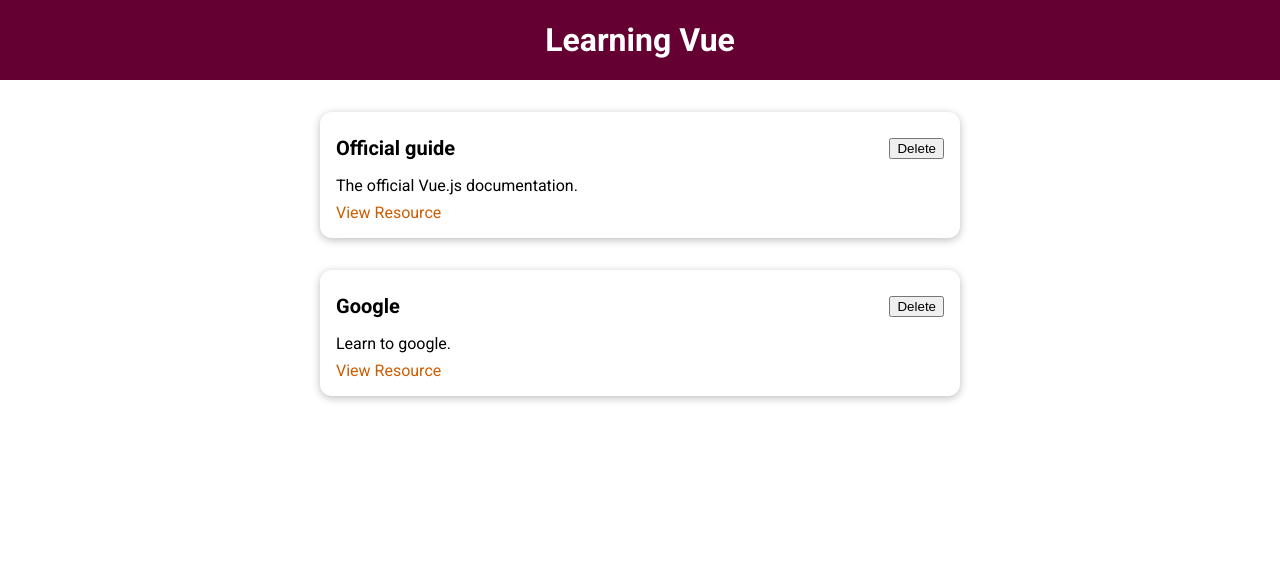
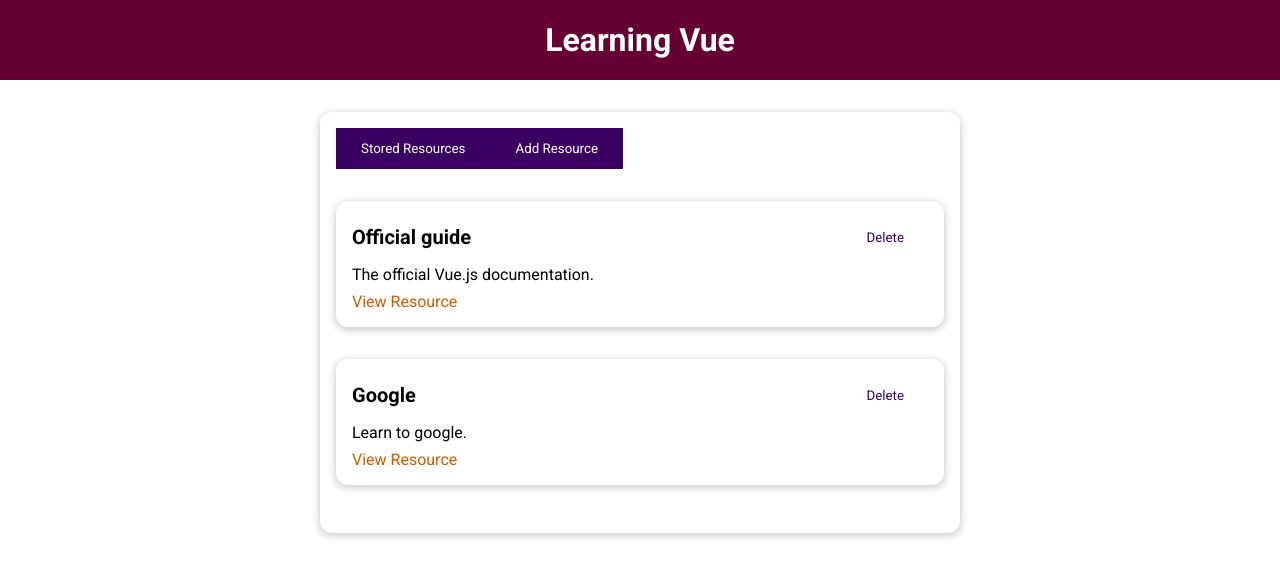
Before and after one commit to ihrynkiv/modal-vue, a Vue app: page / in a window 1280 px wide. Shown: the top 578 px of the page. Built offline with nearby package versions, Linux system fonts and the light colour scheme.

Commit message:
Add new component: AddResource, TheResources. Refactored Dummy data to provide in App.vue

```diff
--- a/src/App.vue
+++ b/src/App.vue
@@ -1,19 +1,17 @@
 <template>
   <the-header title="Learning Vue" />
-  <stored-resource :resources="storedResources" />
+  <the-resources />
 </template>
 
 <script>
-import StoredResource from './components/learning-resources/StoredResources.vue';
 import TheHeader from './components/layouts/TheHeader.vue';
-
+import TheResources from './components/learning-resources/TheResources';
 export default {
   components: {
-    StoredResource,
-    TheHeader
+    TheHeader,
+    TheResources
   },
-  data() {
-    return {
+  provide: {
     storedResources: [
       {
         id: 'official-guide',
@@ -28,7 +26,6 @@
         link: 'https://google.com'
       }
     ]
-    };
   }
 };
 </script>
--- /dev/null
+++ b/src/components/UI/BaseButton.vue
@@ -0,0 +1,39 @@
+<template>
+  <button :type="type" :class="mode">
+    <slot />
+  </button>
+</template>
+
+<script>
+export default {
+  props: ['type', 'mode']
+};
+</script>
+
+<style scoped>
+button {
+  padding: 0.75rem 1.5rem;
+  font-family: inherit;
+  background-color: #3a0061;
+  border: 1px solid #3a0061;
+  color: white;
+  cursor: pointer;
+}
+
+button:hover,
+button:active {
+  background-color: #270041;
+  border-color: #270041;
+}
+
+.flat {
+  background-color: transparent;
+  color: #3a0061;
+  border: none;
+}
+
+.flat:hover,
+.flat:active {
+  background-color: #edd2ff;
+}
+</style>
--- /dev/null
+++ b/src/components/learning-resources/AddResource.vue
@@ -0,0 +1,9 @@
+<template>
+  <h2>Add Resource</h2>
+</template>
+
+<script>
+export default {};
+</script>
+
+<style scoped></style>
--- a/src/components/learning-resources/LearningResource.vue
+++ b/src/components/learning-resources/LearningResource.vue
@@ -3,7 +3,7 @@
     <base-card>
       <header>
         <h3>{{ title }}</h3>
-        <button>Delete</button>
+        <base-button mode="flat">Delete</base-button>
       </header>
       <p>{{ description }}</p>
       <nav>
--- a/src/components/learning-resources/StoredResources.vue
+++ b/src/components/learning-resources/StoredResources.vue
@@ -1,7 +1,7 @@
 <template>
   <ul>
     <learning-resource
-      v-for="res in resources"
+      v-for="res in storedResources"
       :key="res.id"
       :title="res.title"
       :description="res.description"
@@ -13,7 +13,7 @@
 <script>
 import LearningResource from './LearningResource.vue';
 export default {
-  props: ['resources'],
+  inject: ['storedResources'],
   components: {
     LearningResource
   }
--- /dev/null
+++ b/src/components/learning-resources/TheResources.vue
@@ -0,0 +1,32 @@
+<template>
+  <base-card>
+    <base-button @click="setSelectedTab('stored-resources')"
+      >Stored Resources</base-button
+    >
+    <base-button @click="setSelectedTab('add-resources')"
+      >Add Resource</base-button
+    >
+    <component :is="selectedTab" />
+  </base-card>
+</template>
+
+<script>
+import StoredResources from './StoredResources';
+import AddResource from './AddResource';
+export default {
+  components: {
+    StoredResources,
+    AddResource
+  },
+  data() {
+    return {
+      selectedTab: 'stored-resources'
+    };
+  },
+  methods: {
+    setSelectedTab(tab) {
+      this.selectedTab = tab;
+    }
+  }
+};
+</script>
--- a/src/main.js
+++ b/src/main.js
@@ -2,9 +2,11 @@
 
 import App from './App.vue';
 import BaseCard from './components/UI/BaseCard.vue';
+import BaseButton from './components/UI/BaseButton.vue';
 
 const app = createApp(App);
 
 app.component('base-card', BaseCard);
+app.component('base-button', BaseButton);
 
 app.mount('#app');
```
Lines whose indentation alone changed are shown as unchanged.
